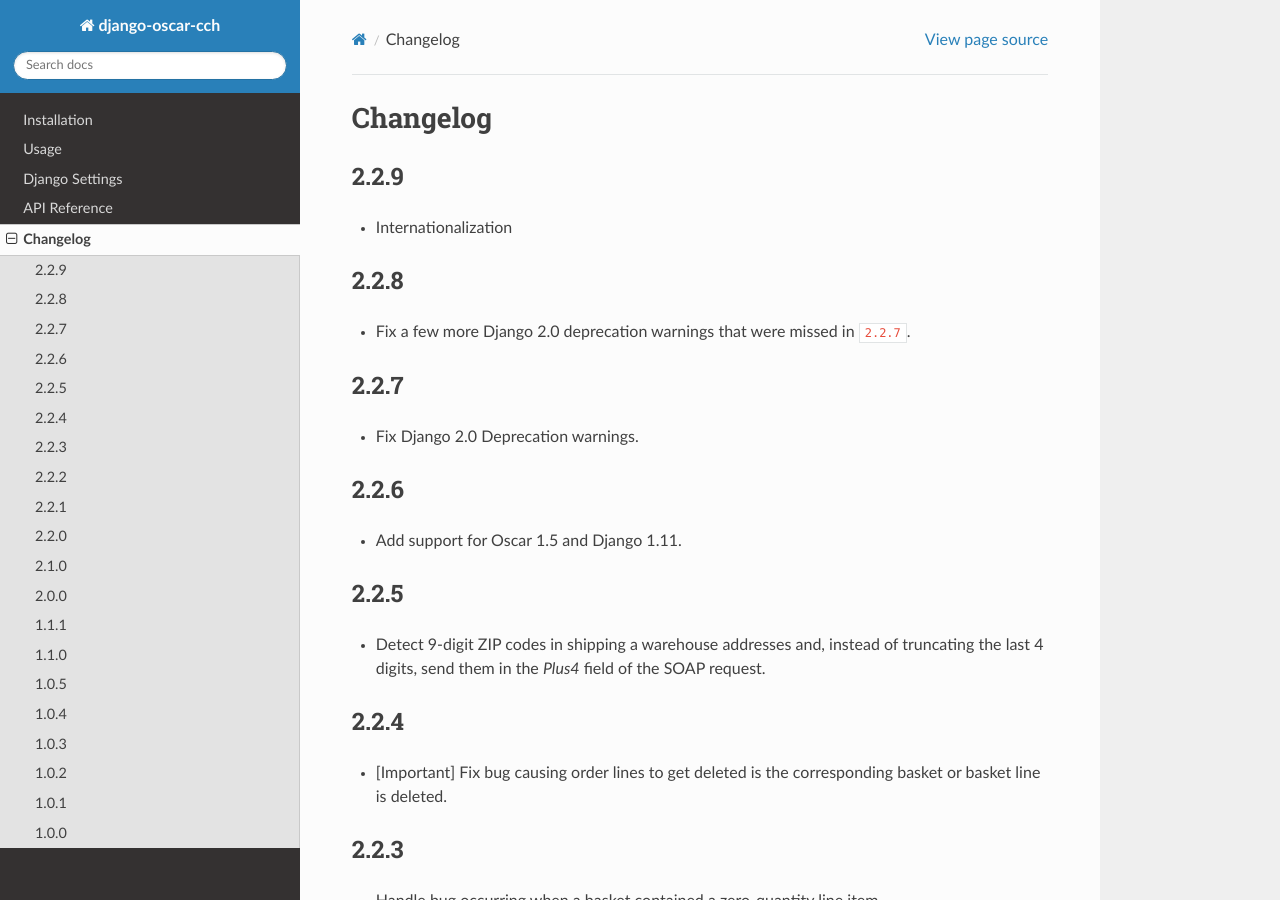
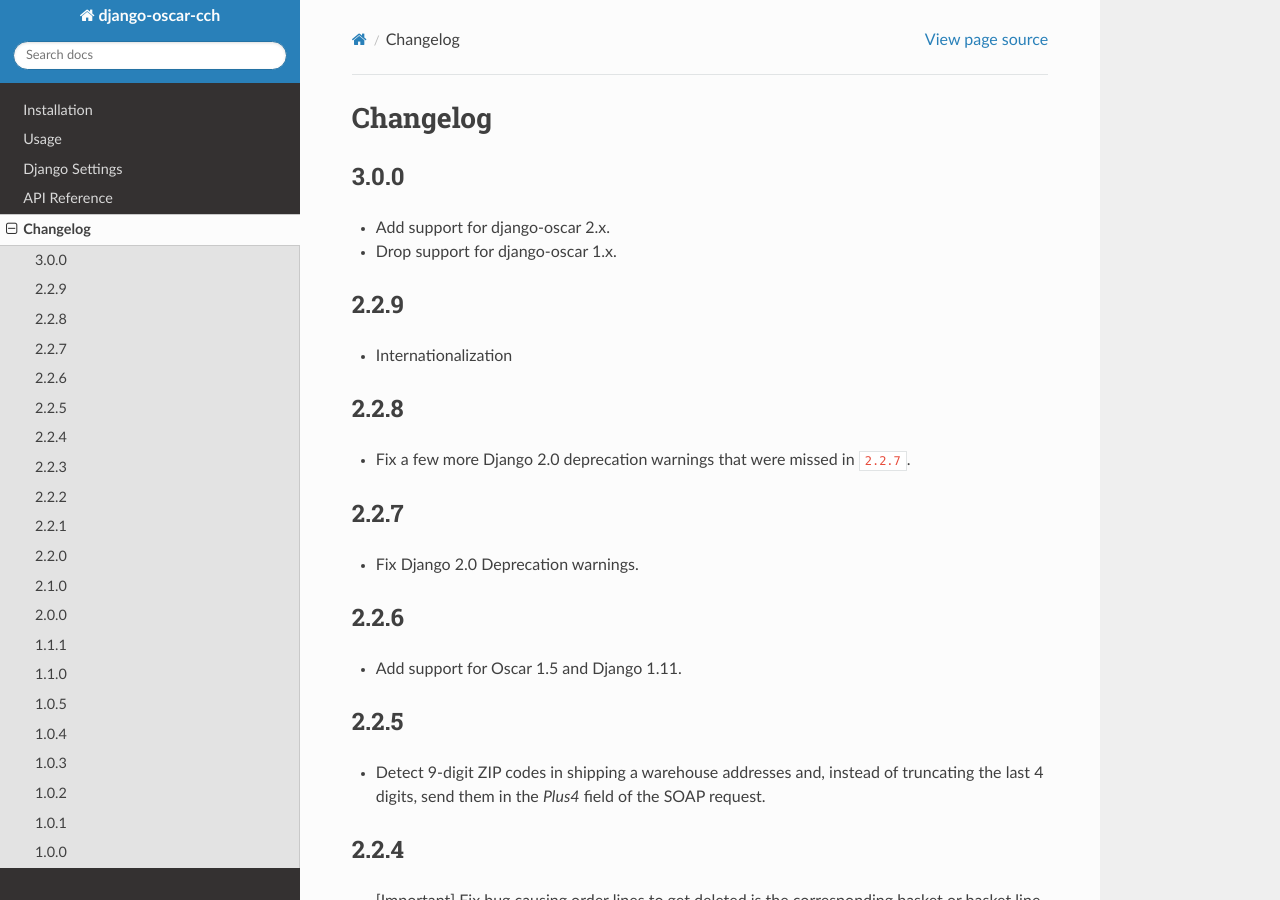
Before and after one commit to thelabnyc/django-oscar-cch, a Sphinx documentation site: the page built from docs/changes.rst, in a window 1280 px wide and 900 px high. Built offline with Sphinx 7.4.7 and the Read the Docs theme 2.0.0, drawn with Linux system fonts in a browser that asks for light colours; the version number could not be read and is left out.

Commit message:
Update README

```diff
--- a/docs/changes.rst
+++ b/docs/changes.rst
@@ -2,6 +2,11 @@
 
 Changelog
 =========
+
+3.0.0
+------------------
+- Add support for django-oscar 2.x.
+- Drop support for django-oscar 1.x.
 
 2.2.9
 ------------------
```
